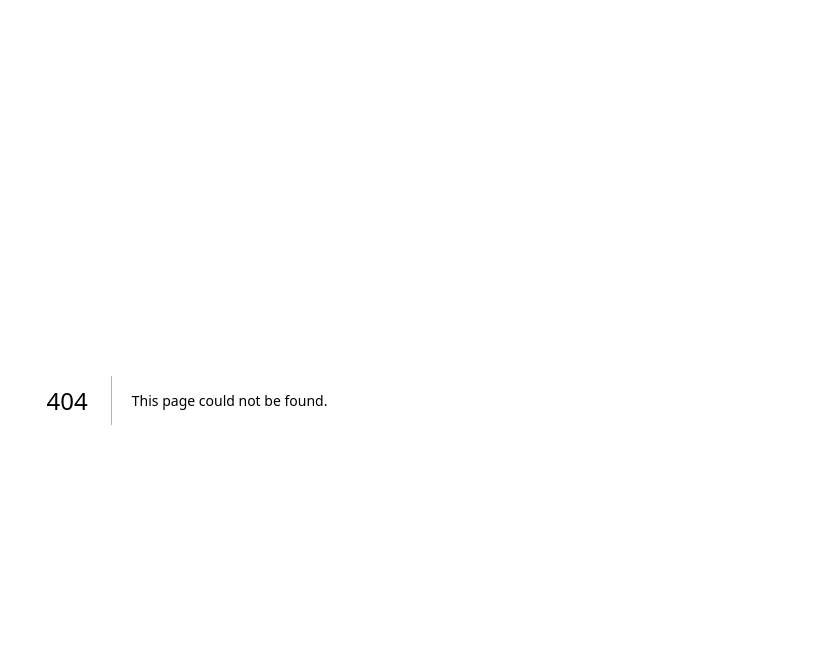
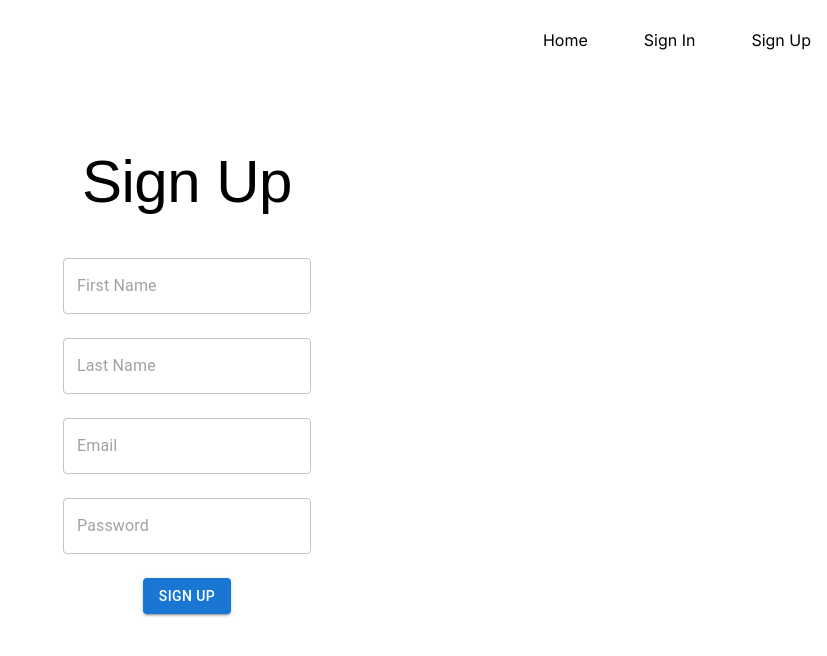
Before and after one commit to rchrisarevalo/pantry-tracker-headstarter-week-2, a Next.js app: page /signup in a window 1280 px wide. Before the commit this address had no page. Shown: the top 656 px of the page, without its empty margins (453-1280 px from the left). Built offline with nearby package versions, Linux system fonts and the light colour scheme.

Commit message:
Fixed .env config, added sign in and sign up form pages

```diff
--- a/app/components/Nav.tsx
+++ b/app/components/Nav.tsx
@@ -3,8 +3,12 @@ import React from "react";
 
 const Nav = () => {
     return (
-        <nav className="flex justify-center w-full pt-3 pb-3 text-black">
-            <ul className="flex flex-row justify-center space-x-6"></ul>
+        <nav className="flex fixed top-0 justify-end w-full pt-3 pb-3 text-black">
+            <ul className="flex flex-row justify-center space-x-6">
+                <li className="p-4"><Link href="/">Home</Link></li>
+                <li className="p-4"><Link href="/login">Sign In</Link></li>
+                <li className="p-4"><Link href="/signup">Sign Up</Link></li>
+            </ul>
         </nav>
     )
 }
--- a/app/functions/crud.ts
+++ b/app/functions/crud.ts
@@ -123,10 +123,6 @@ export const removeFromPantry = async (
   // updated.
   const docSnap = await getDoc(document);
 
-  // Retrieve the quantity of the item
-  // in question.
-  const { count } = docSnap.data()
-
   // If the item exists, and the new count to remove
   // a certain quantity is less than the original
   // quantity of the same item, proceed to the following
@@ -136,6 +132,11 @@ export const removeFromPantry = async (
     // of a specific item in the pantry, but is not 0,
     // then update the count to be less than the
     // original count retrieved from the database.
+
+    // Retrieve the quantity of the item
+    // in question.
+    const { count } = docSnap.data()
+
     if (form.count != 0 && form.count < parseInt(count)) {
       await setDoc(document, {count: form.count})
       setDisplayModal(false)
--- /dev/null
+++ b/app/login/layout.tsx
@@ -0,0 +1,15 @@
+import React from "react";
+
+interface LoginLayoutProps {
+    children: React.ReactNode
+}
+
+const LoginLayout: React.FC<LoginLayoutProps> = ({ children }) => {
+    return (
+        <div className="login-layout">
+            { children }
+        </div>
+    )
+}
+
+export default LoginLayout;
--- /dev/null
+++ b/app/login/page.tsx
@@ -0,0 +1,58 @@
+"use client";
+import { useState } from "react";
+import { Box, Button, TextField, Typography } from "@mui/material";
+import Nav from "../components/Nav";
+import Link from "next/link";
+
+type LoginForm = {
+  email: string;
+  password: string;
+};
+
+const Login = () => {
+  const [login, setLogin] = useState<LoginForm>({
+    email: "",
+    password: "",
+  });
+
+  return (
+    <Box
+      display={"flex"}
+      width={"100%"}
+      height={"100vh"}
+      flexDirection={"column"}
+      justifyContent={"center"}
+      alignItems={"center"}
+    >
+      <Nav />
+      <Typography variant="h2" fontFamily={"sans-serif"} fontWeight={"500"}>
+        Sign In
+      </Typography>
+      <form className="pt-5 p-10 mt-5">
+        <TextField type="email" placeholder="Email" onChange={(e) => setLogin({...login, email: e.target.value})}></TextField>
+        <br></br>
+        <br></br>
+        <TextField type="password" placeholder="Password" onChange={(e) => setLogin({...login, password: e.target.value})}></TextField>
+        <br></br>
+        <br></br>
+        <Box
+          display={"flex"}
+          flexDirection={"row"}
+          justifyContent={"center"}
+          alignItems={"center"}
+          width={"100%"}
+        >
+          <Button
+            variant="contained"
+            type="submit"
+            className="bg-black rounded-3xl mt-6 pl-7 pr-7 pt-3 pb-3 font-sans"
+          >
+            Sign In
+          </Button>
+        </Box>
+      </form>
+    </Box>
+  );
+};
+
+export default Login;
--- a/app/page.tsx
+++ b/app/page.tsx
@@ -1,10 +1,11 @@
 "use client";
 import React, { useState, useEffect } from "react";
-import { Box, Button, Card, Typography, Modal } from "@mui/material";
+import { Box, Button, Card, Typography, Modal, TextField } from "@mui/material";
 import { CircularProgress } from "@mui/joy";
 import { retrieveFromPantry } from "./functions/crud";
 import { Form } from "./components/Form";
 import Nav from "./components/Nav";
+import apple from './images/apple.jpg'
 
 export type PantryItem = {
   name: string;
@@ -13,25 +14,44 @@ export type PantryItem = {
 
 export default function Home() {
   const [pantryItems, setPantryItems] = useState<PantryItem[]>([]);
-  const [displayModal, setDisplayModal] = useState(false);
-  const [submissionType, setSubmissionType] = useState("");
-  const [title, setTitle] = useState("");
+  const [filterPantryItems, setFilterPantryItems] = useState<PantryItem[]>([])
+  const [displayModal, setDisplayModal] = useState<boolean>(false);
+  const [submissionType, setSubmissionType] = useState<string>("");
+  const [title, setTitle] = useState<string>("");
+  const [searchTerm, setSearchTerm] = useState<string>("");
 
   useEffect(() => {
+    if (searchTerm != "") {
+      console.log(pantryItems)
+      const filteredItems: PantryItem[] = pantryItems.filter(
+        (item) =>
+          item.name.substring(0, searchTerm.length) ==
+          searchTerm.substring(0, searchTerm.length)
+      )
+      setFilterPantryItems(filteredItems);
+    } else {
       retrieveFromPantry(setPantryItems);
-  }, []);
+    }
+  }, [searchTerm]);
 
   return (
     <Box>
       <Nav />
-      <div className="flex items-center justify-center space-x-16 min-h-screen text-black rounded-2xl p-5 ml-10 mr-10">
+      <div className="flex items-center justify-center font-sans space-x-16 mt-32 mb-16 min-h-screen text-black rounded-2xl p-5 ml-10 mr-10">
         <div className="flex flex-col justify-center text-center space-y-5">
           <Typography variant="h2" fontFamily="sans-serif" fontWeight="900">
             Pantry Tracker
           </Typography>
-
-          {pantryItems.length != 0 ? (
+          <TextField
+            type="text"
+            onChange={(e) => setSearchTerm(e.target.value)}
+            className="border-2 p-2 md:ml-20 md:mr-20 mr-10 ml-10 font-sans"
+            placeholder="Filter items by search"
+          />
+          {(pantryItems.length != 0) ? (
             <div className="grid grid-cols-1 lg:grid-cols-4 justify-between text-center">
+              {searchTerm.length == 0 ?
+                <>
                   {pantryItems.map((item, i) => (
                       <Box
                         key={i}
@@ -41,31 +61,120 @@ export default function Home() {
                         marginRight={2}
                       >
                         <Card className="p-5">
-                    <p>
-                      {item.name}: {item.count}
-                    </p>
+                          <Typography variant="h5">
+                            {`${item.name[0].toUpperCase() + item.name.slice(1)}`}
+                          </Typography>
+                          <Typography variant="body1">
+                            {item.count}
+                          </Typography>
+                          <Button
+                            variant="contained"
+                            onClick={() => {
+                              setDisplayModal(true);
+                              setSubmissionType("remove");
+                              setTitle("Remove Item");
+                            }}
+                            className="bg-black rounded-3xl mt-6 pl-6 pr-6 pt-3 pb-3 font-sans"
+                          >
+                            Remove
+                          </Button>
                         </Card>
                       </Box>
-              ))}
-            </div>
-          ) : (
-            <div className="flex flex-row justify-center items-center space-y-20">
-              <CircularProgress variant="solid" />
-            </div>
-          )}
-
-          <div className="flex flex-row justify-between text-center space-x-5">
+                    ))
+                  }
+                  <Box
+                    paddingTop={3}
+                    paddingBottom={3}
+                    marginLeft={2}
+                    marginRight={2}
+                  >
+                    <Card variant="outlined" className="p-5">
+                      <Typography variant="h3">
+                        +
+                      </Typography>
                       <Button
                         variant="contained"
+                        className="bg-black rounded-3xl mt-6 pl-6 pr-6 pt-3 pb-3 font-sans"
                         onClick={() => {
                           setDisplayModal(true);
                           setSubmissionType("add");
                           setTitle("Add Item");
                         }}
-              className="bg-black rounded-3xl pl-6 pr-6 pt-3 pb-3 font-sans"
                       >
                         Add
                       </Button>
+                    </Card>
+                  </Box>
+                </>
+                :
+                <>
+                  {filterPantryItems.map((item, i) => (
+                      <Box
+                        key={i}
+                        paddingTop={3}
+                        paddingBottom={3}
+                        marginLeft={2}
+                        marginRight={2}
+                      >
+                        <Card className="p-5">
+                          <Typography variant="h5">
+                            {item.name}
+                          </Typography>
+                          <Typography variant="body1">
+                            {item.count}
+                          </Typography>
+                          <Button
+                            variant="contained"
+                            onClick={() => {
+                              setDisplayModal(true);
+                              setSubmissionType("remove");
+                              setTitle("Remove Item");
+                            }}
+                            className="bg-black rounded-3xl mt-6 pl-6 pr-6 pt-3 pb-3 font-sans"
+                          >
+                            Remove
+                          </Button>
+                        </Card>
+                      </Box>
+                    ))
+                  }
+                  <Box
+                    paddingTop={3}
+                    paddingBottom={3}
+                    marginLeft={2}
+                    marginRight={2}
+                  >
+                    <Card variant="outlined" className="p-5">
+                      <Typography variant="h3">
+                        +
+                      </Typography>
+                      <Button
+                        variant="contained"
+                        className="bg-black rounded-3xl mt-6 pl-6 pr-6 pt-3 pb-3 font-sans"
+                        onClick={() => {
+                          setDisplayModal(true);
+                          setSubmissionType("add");
+                          setTitle("Add Item");
+                        }}
+                      >
+                        Add
+                      </Button>
+                    </Card>
+                  </Box>
+                </>
+              }
+            </div>
+          ) : (
+            <div className="flex flex-row justify-center items-center space-y-20">
+              {searchTerm.length == 0 ? (
+                <CircularProgress variant="solid" />
+              ) : (
+                <p>There are no search results to be found.</p>
+              )}
+            </div>
+          )}
+
+          <div className="flex flex-row justify-between text-center space-x-5">
             <Button
               variant="contained"
               onClick={() => {
@@ -76,17 +185,6 @@ export default function Home() {
               className="bg-black rounded-3xl pl-6 pr-6 pt-3 pb-3 font-sans"
             >
               Update
-            </Button>
-            <Button
-              variant="contained"
-              onClick={() => {
-                setDisplayModal(true);
-                setSubmissionType("remove");
-                setTitle("Remove Item");
-              }}
-              className="bg-black rounded-3xl pl-6 pr-6 pt-3 pb-3 font-sans"
-            >
-              Remove
             </Button>
           </div>
           <Modal open={displayModal} onClose={() => setDisplayModal(false)}>
--- /dev/null
+++ b/app/signup/layout.tsx
@@ -0,0 +1,15 @@
+import React from "react";
+
+interface SignUpLayoutProps {
+    children: React.ReactNode
+}
+
+const SignUpProps: React.FC<SignUpLayoutProps> = ({ children }) => {
+    return (
+        <div className="signup-layout">
+            { children }
+        </div>
+    )
+}
+
+export default SignUpProps;
--- /dev/null
+++ b/app/signup/page.tsx
@@ -0,0 +1,92 @@
+"use client";
+import React, { useState } from "react";
+import { Box, Button, TextField, Typography } from "@mui/material";
+import Nav from "../components/Nav";
+import Link from "next/link";
+
+type SignUpForm = {
+  f_name: string;
+  l_name: string;
+  email: string;
+  password: string;
+};
+
+const SignUp = () => {
+  const [form, setForm] = useState<SignUpForm>({
+    f_name: "",
+    l_name: "",
+    email: "",
+    password: "",
+  });
+
+  const handleForm = (e: React.ChangeEvent<HTMLInputElement | HTMLTextAreaElement>) => {
+    setForm({...form, [e.target.name]: e.target.value})
+  }
+
+  return (
+    <Box
+      display={"flex"}
+      width={"100%"}
+      height={"100vh"}
+      flexDirection={"column"}
+      justifyContent={"center"}
+      alignItems={"center"}
+    >
+      <Nav />
+      <Typography variant="h2" fontFamily={"sans-serif"} fontWeight={"500"}>
+        Sign Up
+      </Typography>
+      <form className="pt-5 p-10 mt-5">
+        <TextField
+          type="text"
+          placeholder="First Name"
+          name="f_name"
+          onChange={handleForm}
+        ></TextField>
+        <br></br>
+        <br></br>
+        <TextField
+          type="text"
+          placeholder="Last Name"
+          name="l_name"
+          onChange={handleForm}
+        ></TextField>
+        <br></br>
+        <br></br>
+        <TextField
+          type="email"
+          placeholder="Email"
+          name="email"
+          onChange={handleForm}
+        ></TextField>
+        <br></br>
+        <br></br>
+        <TextField
+          type="password"
+          placeholder="Password"
+          name="password"
+          onChange={handleForm}
+        ></TextField>
+        <br></br>
+        <br></br>
+        <Box
+          display={"flex"}
+          flexDirection={"row"}
+          justifyContent={"center"}
+          alignItems={"center"}
+          width={"100%"}
+        >
+          <Button
+            variant="contained"
+            className="bg-black rounded-3xl mt-6 pl-7 pr-7 pt-3 pb-3 font-sans"
+          >
+            <Link href="/signup">Sign Up</Link>
+          </Button>
+        </Box>
+      </form>
+    </Box>
+  );
+};
+
+
+export default SignUp;
--- a/next.config.mjs
+++ b/next.config.mjs
@@ -1,4 +1,18 @@
 /** @type {import('next').NextConfig} */
-const nextConfig = {};
+import { config } from 'dotenv';
+config();
+
+const nextConfig = {
+    reactStrictMode: true,
+    env: {
+        API_KEY: process.env.API_KEY,
+        AUTH_DOMAIN: process.env.AUTH_DOMAIN,
+        PROJECT_ID: process.env.PROJECT_ID,
+        STORAGE_BUCKET: process.env.STORAGE_BUCKET,
+        MESSAGING_SENDER_ID: process.env.MESSAGING_SENDER_ID,
+        APP_ID: process.env.APP_ID,
+        MEASUREMENT_ID: process.env.MEASUREMENT_ID
+    }
+};
 
 export default nextConfig;
```
Also changed, not shown: firebase.ts (+5 -2 lines), app/images/apple.jpg (added). Lines whose indentation alone changed are shown as unchanged.
